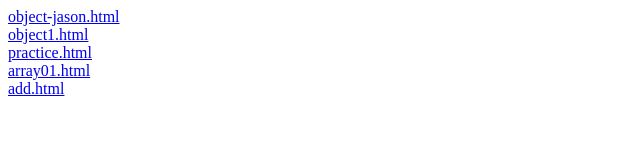
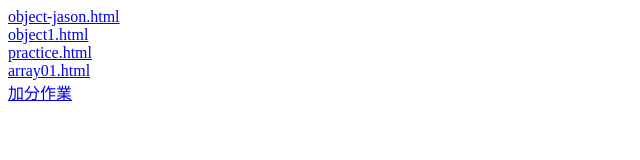
Before and after one commit to YuhanXue0318/0521, a plain HTML site: page index.html in a window 1280 px wide. Shown: the full height of the page, 0-640 px from the left. Drawn offline with Linux system fonts and the light colour scheme.

Commit message:
Update index.html

```diff
--- a/index.html
+++ b/index.html
@@ -14,6 +14,6 @@
     <br>
     <a href="array01.html">array01.html</a>
     <br>
-    <a href="add.html">add.html</a>
+    <a href="grade.html">加分作業</a>
 </body>
 </html>
```
